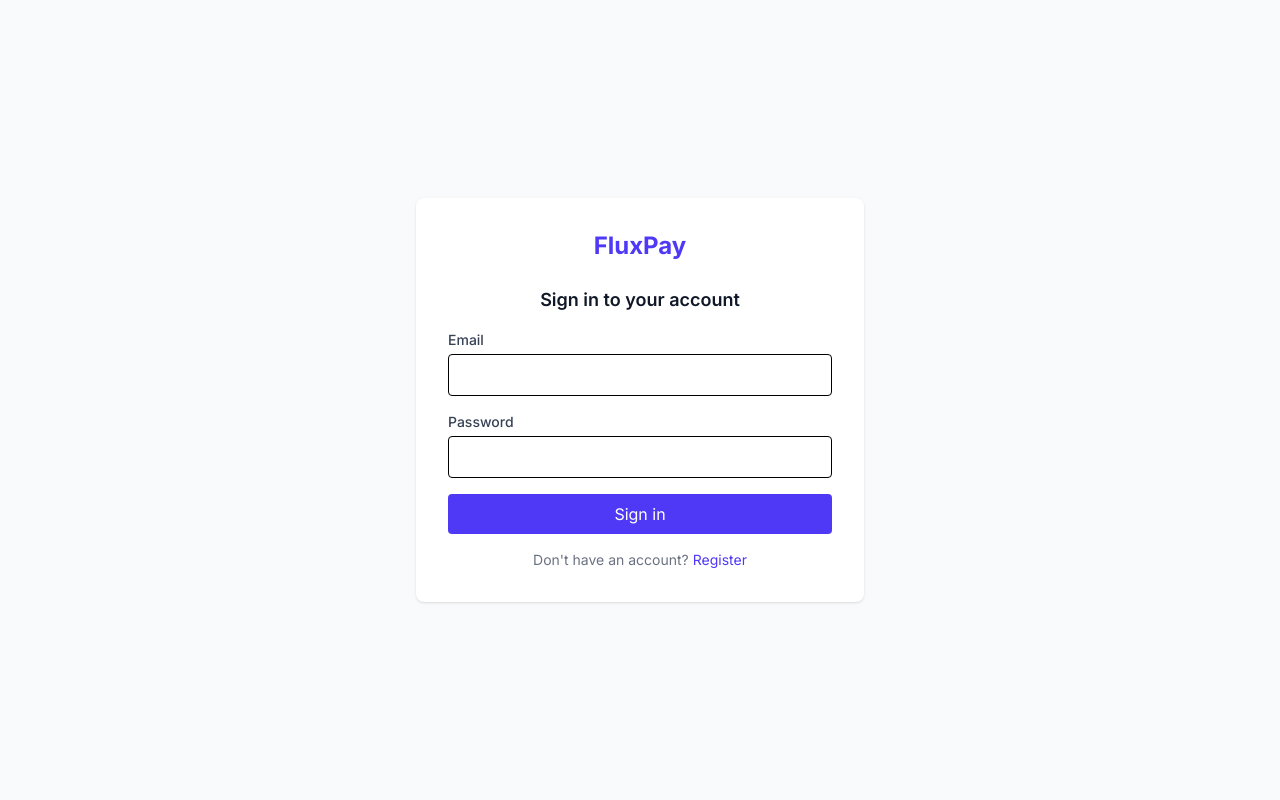
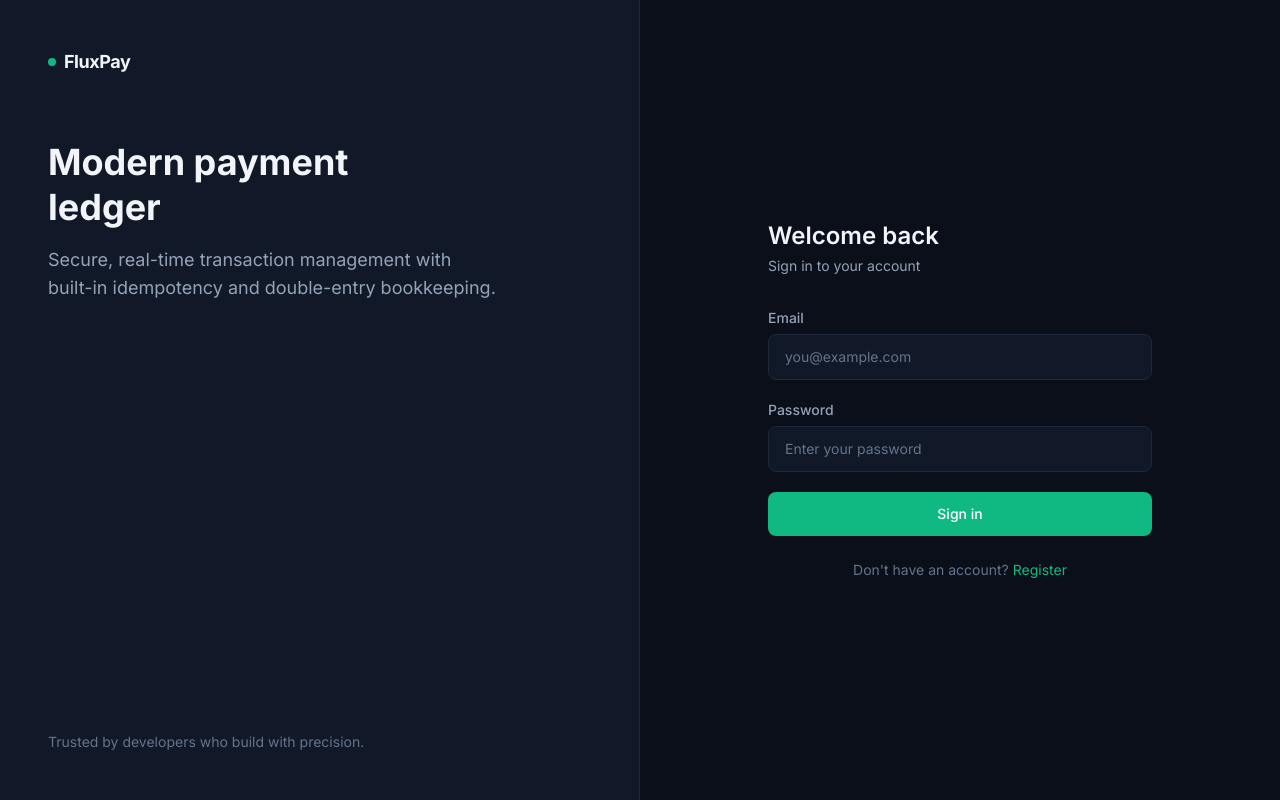
Before and after one commit to wilku702/FluxPay, a React (Vite) app in the folder frontend/: page /login in a window 1280 px wide. Built offline with nearby package versions, Linux system fonts and the light colour scheme.

Commit message:
Redesign auth pages with split-screen dark layout
Left brand panel with dot grid pattern and tagline, right dark form
panel with styled inputs, emerald accent buttons, loading spinners,
and error banners. Responsive: full-width form on mobile.

```diff
--- a/frontend/src/pages/LoginPage.tsx
+++ b/frontend/src/pages/LoginPage.tsx
@@ -28,30 +28,108 @@
   };
 
   return (
-    <div className="min-h-screen flex items-center justify-center bg-gray-50">
-      <div className="max-w-md w-full bg-white rounded-lg shadow p-8">
-        <h1 className="text-2xl font-bold text-center text-indigo-600 mb-6">FluxPay</h1>
-        <h2 className="text-lg font-semibold text-center text-gray-900 mb-4">Sign in to your account</h2>
-        <form onSubmit={handleSubmit} className="space-y-4">
-          <div>
-            <label htmlFor="email" className="block text-sm font-medium text-gray-700">Email</label>
-            <input id="email" type="email" value={email} onChange={(e) => setEmail(e.target.value)}
-              className="mt-1 w-full border rounded px-3 py-2" required />
+    <div className="min-h-screen flex bg-surface-primary">
+      {/* Left brand panel */}
+      <div className="hidden lg:flex lg:w-1/2 bg-surface-secondary relative flex-col justify-between p-12 border-r border-border-primary overflow-hidden">
+        {/* Background pattern */}
+        <div className="absolute inset-0 opacity-5">
+          <div className="absolute inset-0" style={{
+            backgroundImage: 'radial-gradient(circle at 1px 1px, rgba(16,185,129,0.4) 1px, transparent 0)',
+            backgroundSize: '32px 32px',
+          }} />
+        </div>
+
+        <div className="relative">
+          <div className="flex items-center gap-2 mb-16">
+            <span className="w-2 h-2 rounded-full bg-accent" />
+            <span className="text-lg font-bold text-text-primary tracking-tight">FluxPay</span>
           </div>
-          <div>
-            <label htmlFor="password" className="block text-sm font-medium text-gray-700">Password</label>
-            <input id="password" type="password" value={password} onChange={(e) => setPassword(e.target.value)}
-              className="mt-1 w-full border rounded px-3 py-2" required />
+          <h2 className="text-4xl font-bold text-text-primary leading-tight">
+            Modern payment<br />ledger
+          </h2>
+          <p className="mt-4 text-text-secondary text-lg max-w-md">
+            Secure, real-time transaction management with built-in idempotency and double-entry bookkeeping.
+          </p>
+        </div>
+
+        <p className="relative text-text-muted text-sm">
+          Trusted by developers who build with precision.
+        </p>
+      </div>
+
+      {/* Right form panel */}
+      <div className="flex-1 flex items-center justify-center p-8">
+        <div className="w-full max-w-sm">
+          {/* Mobile logo */}
+          <div className="flex items-center gap-2 mb-8 lg:hidden">
+            <span className="w-2 h-2 rounded-full bg-accent" />
+            <span className="text-lg font-bold text-text-primary tracking-tight">FluxPay</span>
           </div>
-          {error && <p className="text-sm text-red-600">{error}</p>}
-          <button type="submit" disabled={loading}
-            className="w-full bg-indigo-600 text-white py-2 rounded hover:bg-indigo-700 disabled:opacity-50">
-            {loading ? 'Signing in...' : 'Sign in'}
-          </button>
-        </form>
-        <p className="mt-4 text-center text-sm text-gray-500">
-          Don't have an account? <Link to="/register" className="text-indigo-600 hover:underline">Register</Link>
-        </p>
+
+          <h1 className="text-2xl font-semibold text-text-primary">Welcome back</h1>
+          <p className="text-sm text-text-secondary mt-1 mb-8">Sign in to your account</p>
+
+          <form onSubmit={handleSubmit} className="space-y-5">
+            <div>
+              <label htmlFor="email" className="block text-sm font-medium text-text-secondary mb-1.5">Email</label>
+              <input
+                id="email"
+                type="email"
+                value={email}
+                onChange={(e) => setEmail(e.target.value)}
+                className="w-full bg-surface-secondary border border-border-primary text-text-primary rounded-lg px-4 py-3 text-sm placeholder:text-text-muted focus:outline-none focus:border-accent focus:ring-1 focus:ring-accent transition-colors"
+                placeholder="you@example.com"
+                required
+              />
+            </div>
+            <div>
+              <label htmlFor="password" className="block text-sm font-medium text-text-secondary mb-1.5">Password</label>
+              <input
+                id="password"
+                type="password"
+                value={password}
+                onChange={(e) => setPassword(e.target.value)}
+                className="w-full bg-surface-secondary border border-border-primary text-text-primary rounded-lg px-4 py-3 text-sm placeholder:text-text-muted focus:outline-none focus:border-accent focus:ring-1 focus:ring-accent transition-colors"
+                placeholder="Enter your password"
+                required
+              />
+            </div>
+
+            {error && (
+              <div className="bg-danger-muted text-danger rounded-lg p-3 text-sm flex items-start gap-2">
+                <svg className="w-4 h-4 shrink-0 mt-0.5" fill="none" viewBox="0 0 24 24" stroke="currentColor" strokeWidth={2}>
+                  <path strokeLinecap="round" strokeLinejoin="round" d="M12 9v3.75m9-.75a9 9 0 11-18 0 9 9 0 0118 0zm-9 3.75h.008v.008H12v-.008z" />
+                </svg>
+                {error}
+              </div>
+            )}
+
+            <button
+              type="submit"
+              disabled={loading}
+              className="w-full bg-accent hover:bg-accent-hover text-white rounded-lg py-3 font-medium text-sm transition-colors disabled:opacity-50 disabled:cursor-not-allowed"
+            >
+              {loading ? (
+                <span className="flex items-center justify-center gap-2">
+                  <svg className="animate-spin h-4 w-4" fill="none" viewBox="0 0 24 24">
+                    <circle className="opacity-25" cx="12" cy="12" r="10" stroke="currentColor" strokeWidth="4" />
+                    <path className="opacity-75" fill="currentColor" d="M4 12a8 8 0 018-8V0C5.373 0 0 5.373 0 12h4z" />
+                  </svg>
+                  Signing in...
+                </span>
+              ) : (
+                'Sign in'
+              )}
+            </button>
+          </form>
+
+          <p className="mt-6 text-center text-sm text-text-muted">
+            Don't have an account?{' '}
+            <Link to="/register" className="text-accent hover:text-accent-hover transition-colors">
+              Register
+            </Link>
+          </p>
+        </div>
       </div>
     </div>
   );
--- a/frontend/src/pages/RegisterPage.tsx
+++ b/frontend/src/pages/RegisterPage.tsx
@@ -29,35 +29,119 @@
   };
 
   return (
-    <div className="min-h-screen flex items-center justify-center bg-gray-50">
-      <div className="max-w-md w-full bg-white rounded-lg shadow p-8">
-        <h1 className="text-2xl font-bold text-center text-indigo-600 mb-6">FluxPay</h1>
-        <h2 className="text-lg font-semibold text-center text-gray-900 mb-4">Create your account</h2>
-        <form onSubmit={handleSubmit} className="space-y-4">
+    <div className="min-h-screen flex bg-surface-primary">
+      {/* Left brand panel */}
+      <div className="hidden lg:flex lg:w-1/2 bg-surface-secondary relative flex-col justify-between p-12 border-r border-border-primary overflow-hidden">
+        <div className="absolute inset-0 opacity-5">
+          <div className="absolute inset-0" style={{
+            backgroundImage: 'radial-gradient(circle at 1px 1px, rgba(16,185,129,0.4) 1px, transparent 0)',
+            backgroundSize: '32px 32px',
+          }} />
+        </div>
+
+        <div className="relative">
+          <div className="flex items-center gap-2 mb-16">
+            <span className="w-2 h-2 rounded-full bg-accent" />
+            <span className="text-lg font-bold text-text-primary tracking-tight">FluxPay</span>
+          </div>
+          <h2 className="text-4xl font-bold text-text-primary leading-tight">
+            Start managing<br />your finances
+          </h2>
+          <p className="mt-4 text-text-secondary text-lg max-w-md">
+            Create an account and get instant access to your personal payment ledger with real-time tracking.
+          </p>
+        </div>
+
+        <p className="relative text-text-muted text-sm">
+          Free to use. No credit card required.
+        </p>
+      </div>
+
+      {/* Right form panel */}
+      <div className="flex-1 flex items-center justify-center p-8">
+        <div className="w-full max-w-sm">
+          <div className="flex items-center gap-2 mb-8 lg:hidden">
+            <span className="w-2 h-2 rounded-full bg-accent" />
+            <span className="text-lg font-bold text-text-primary tracking-tight">FluxPay</span>
+          </div>
+
+          <h1 className="text-2xl font-semibold text-text-primary">Create your account</h1>
+          <p className="text-sm text-text-secondary mt-1 mb-8">Get started with FluxPay</p>
+
+          <form onSubmit={handleSubmit} className="space-y-5">
             <div>
-            <label htmlFor="fullName" className="block text-sm font-medium text-gray-700">Full Name</label>
-            <input id="fullName" type="text" value={fullName} onChange={(e) => setFullName(e.target.value)}
-              className="mt-1 w-full border rounded px-3 py-2" required />
+              <label htmlFor="fullName" className="block text-sm font-medium text-text-secondary mb-1.5">Full Name</label>
+              <input
+                id="fullName"
+                type="text"
+                value={fullName}
+                onChange={(e) => setFullName(e.target.value)}
+                className="w-full bg-surface-secondary border border-border-primary text-text-primary rounded-lg px-4 py-3 text-sm placeholder:text-text-muted focus:outline-none focus:border-accent focus:ring-1 focus:ring-accent transition-colors"
+                placeholder="John Doe"
+                required
+              />
             </div>
             <div>
-            <label htmlFor="email" className="block text-sm font-medium text-gray-700">Email</label>
-            <input id="email" type="email" value={email} onChange={(e) => setEmail(e.target.value)}
-              className="mt-1 w-full border rounded px-3 py-2" required />
+              <label htmlFor="email" className="block text-sm font-medium text-text-secondary mb-1.5">Email</label>
+              <input
+                id="email"
+                type="email"
+                value={email}
+                onChange={(e) => setEmail(e.target.value)}
+                className="w-full bg-surface-secondary border border-border-primary text-text-primary rounded-lg px-4 py-3 text-sm placeholder:text-text-muted focus:outline-none focus:border-accent focus:ring-1 focus:ring-accent transition-colors"
+                placeholder="you@example.com"
+                required
+              />
             </div>
             <div>
-            <label htmlFor="password" className="block text-sm font-medium text-gray-700">Password</label>
-            <input id="password" type="password" value={password} onChange={(e) => setPassword(e.target.value)}
-              className="mt-1 w-full border rounded px-3 py-2" required minLength={8} />
+              <label htmlFor="password" className="block text-sm font-medium text-text-secondary mb-1.5">Password</label>
+              <input
+                id="password"
+                type="password"
+                value={password}
+                onChange={(e) => setPassword(e.target.value)}
+                className="w-full bg-surface-secondary border border-border-primary text-text-primary rounded-lg px-4 py-3 text-sm placeholder:text-text-muted focus:outline-none focus:border-accent focus:ring-1 focus:ring-accent transition-colors"
+                placeholder="Minimum 8 characters"
+                required
+                minLength={8}
+              />
             </div>
-          {error && <p className="text-sm text-red-600">{error}</p>}
-          <button type="submit" disabled={loading}
-            className="w-full bg-indigo-600 text-white py-2 rounded hover:bg-indigo-700 disabled:opacity-50">
-            {loading ? 'Creating account...' : 'Register'}
+
+            {error && (
+              <div className="bg-danger-muted text-danger rounded-lg p-3 text-sm flex items-start gap-2">
+                <svg className="w-4 h-4 shrink-0 mt-0.5" fill="none" viewBox="0 0 24 24" stroke="currentColor" strokeWidth={2}>
+                  <path strokeLinecap="round" strokeLinejoin="round" d="M12 9v3.75m9-.75a9 9 0 11-18 0 9 9 0 0118 0zm-9 3.75h.008v.008H12v-.008z" />
+                </svg>
+                {error}
+              </div>
+            )}
+
+            <button
+              type="submit"
+              disabled={loading}
+              className="w-full bg-accent hover:bg-accent-hover text-white rounded-lg py-3 font-medium text-sm transition-colors disabled:opacity-50 disabled:cursor-not-allowed"
+            >
+              {loading ? (
+                <span className="flex items-center justify-center gap-2">
+                  <svg className="animate-spin h-4 w-4" fill="none" viewBox="0 0 24 24">
+                    <circle className="opacity-25" cx="12" cy="12" r="10" stroke="currentColor" strokeWidth="4" />
+                    <path className="opacity-75" fill="currentColor" d="M4 12a8 8 0 018-8V0C5.373 0 0 5.373 0 12h4z" />
+                  </svg>
+                  Creating account...
+                </span>
+              ) : (
+                'Register'
+              )}
             </button>
           </form>
-        <p className="mt-4 text-center text-sm text-gray-500">
-          Already have an account? <Link to="/login" className="text-indigo-600 hover:underline">Sign in</Link>
+
+          <p className="mt-6 text-center text-sm text-text-muted">
+            Already have an account?{' '}
+            <Link to="/login" className="text-accent hover:text-accent-hover transition-colors">
+              Sign in
+            </Link>
           </p>
+        </div>
       </div>
     </div>
   );
```
Lines whose indentation alone changed are shown as unchanged.
